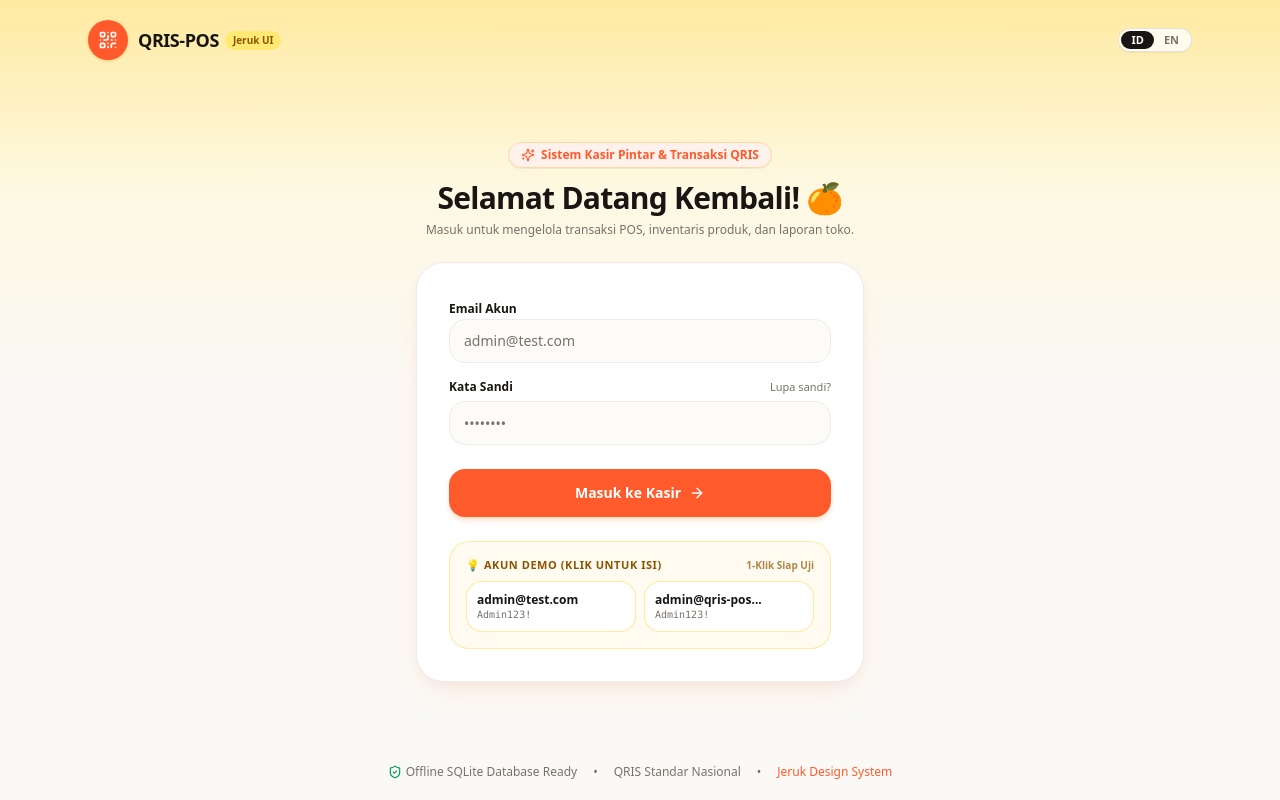
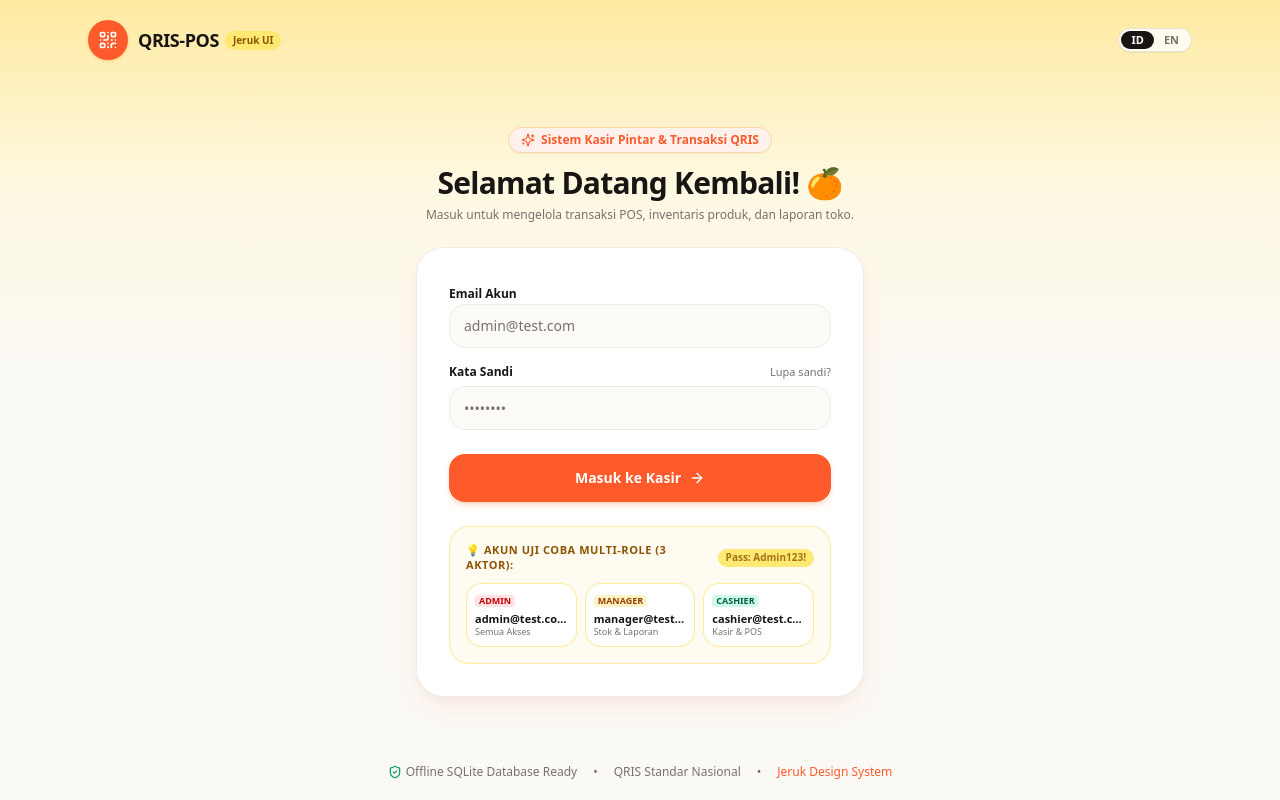
Before and after one commit to donnyusmarui/QRIS-POS, a React (Vite) app: page /login in a window 1280 px wide. Built offline with nearby package versions, Linux system fonts and the light colour scheme.

Commit message:
feat(auth): add manager and cashier accounts with 1-click multi-role login buttons

```diff
--- a/db/init-db.ts
+++ b/db/init-db.ts
@@ -152,17 +152,39 @@ async function main() {
   }
   console.log("  ✅ Default roles ready.")
 
-  console.log("👤 Creating default admin user...")
+  console.log("👤 Creating default accounts (Admin, Manager, Cashier)...")
   const hashedPassword = await bcryptjs.hash("Admin123!", 12)
+
+  // 1. Admin
   await client.execute({
-    sql: `INSERT OR IGNORE INTO users (id, email, password, full_name) VALUES (?, ?, ?, ?);`,
-    args: ["user_admin_default", "admin@qris-pos.local", hashedPassword, "Administrator"],
+    sql: `INSERT OR REPLACE INTO users (id, email, password, full_name) VALUES (?, ?, ?, ?);`,
+    args: ["user_admin_test", "admin@test.com", hashedPassword, "Administrator"],
   })
   await client.execute({
-    sql: `INSERT OR IGNORE INTO user_roles (id, user_id, role_id) VALUES (?, ?, ?);`,
-    args: ["ur_admin_default", "user_admin_default", "role_admin"],
+    sql: `INSERT OR REPLACE INTO user_roles (id, user_id, role_id) VALUES (?, ?, ?);`,
+    args: ["ur_admin_test", "user_admin_test", "role_admin"],
   })
-  console.log("  ✅ Admin: admin@qris-pos.local / Admin123!")
+
+  // 2. Manager
+  await client.execute({
+    sql: `INSERT OR REPLACE INTO users (id, email, password, full_name) VALUES (?, ?, ?, ?);`,
+    args: ["user_manager_test", "manager@test.com", hashedPassword, "Manajer Toko"],
+  })
+  await client.execute({
+    sql: `INSERT OR REPLACE INTO user_roles (id, user_id, role_id) VALUES (?, ?, ?);`,
+    args: ["ur_manager_test", "user_manager_test", "role_manager"],
+  })
+
+  // 3. Cashier
+  await client.execute({
+    sql: `INSERT OR REPLACE INTO users (id, email, password, full_name) VALUES (?, ?, ?, ?);`,
+    args: ["user_cashier_test", "cashier@test.com", hashedPassword, "Kasir Donny"],
+  })
+  await client.execute({
+    sql: `INSERT OR REPLACE INTO user_roles (id, user_id, role_id) VALUES (?, ?, ?);`,
+    args: ["ur_cashier_test", "user_cashier_test", "role_cashier"],
+  })
+  console.log("  ✅ Accounts ready: admin@test.com, manager@test.com, cashier@test.com (Pass: Admin123!)")
 
   console.log("📦 Seeding demo products...")
   for (const p of INITIAL_PRODUCTS) {
--- a/src/features/auth/LoginPage.tsx
+++ b/src/features/auth/LoginPage.tsx
@@ -128,36 +128,63 @@ export function LoginPage() {
               </button>
             </form>
 
-            {/* Quick Demo Fill Compartments (Jeruk Warm Peach Style) */}
-            <div className="mt-6 rounded-2xl border border-amber-200/70 bg-[#FFFBF0] p-4 text-xs space-y-2">
+            {/* Quick Demo Fill Compartments (Jeruk Warm Peach Style for 3 Roles) */}
+            <div className="mt-6 rounded-2xl border border-amber-200/70 bg-[#FFFBF0] p-4 text-xs space-y-2.5">
               <div className="flex items-center justify-between">
                 <span className="font-bold text-[#8C5400] text-[11px] uppercase tracking-wider">
-                  💡 Akun Demo (Klik untuk Isi)
+                  💡 Akun Uji Coba Multi-Role (3 Aktor):
                 </span>
-                <span className="text-[10px] text-[#8C5400]/70 font-semibold">1-Klik Siap Uji</span>
+                <span className="text-[10px] text-[#8C5400]/80 font-bold bg-[#FFE972] px-2 py-0.5 rounded-full">
+                  Pass: Admin123!
+                </span>
               </div>
-              <div className="grid grid-cols-2 gap-2">
+              <div className="grid grid-cols-3 gap-2">
+                {/* 1. Admin */}
                 <button
                   type="button"
                   onClick={() => {
                     setEmail("admin@test.com")
                     setPassword("Admin123!")
                   }}
-                  className="press-tactile rounded-xl border border-amber-200/80 bg-white p-2.5 text-left transition hover:border-[#FF5A2B] hover:shadow-2xs"
+                  className="press-tactile rounded-xl border border-amber-200/80 bg-white p-2 text-left transition hover:border-[#FF5A2B] hover:shadow-2xs group"
                 >
-                  <p className="font-bold text-[#181512] text-xs truncate">admin@test.com</p>
-                  <p className="text-[10px] text-muted-foreground font-mono">Admin123!</p>
+                  <span className="inline-block rounded bg-red-100 px-1 py-0.2 text-[9px] font-black text-red-700 uppercase">
+                    Admin
+                  </span>
+                  <p className="font-bold text-[#181512] text-[11px] truncate mt-1">admin@test.com</p>
+                  <p className="text-[9px] text-[#78716C]">Semua Akses</p>
                 </button>
+
+                {/* 2. Manager */}
                 <button
                   type="button"
                   onClick={() => {
-                    setEmail("admin@qris-pos.local")
+                    setEmail("manager@test.com")
                     setPassword("Admin123!")
                   }}
-                  className="press-tactile rounded-xl border border-amber-200/80 bg-white p-2.5 text-left transition hover:border-[#FF5A2B] hover:shadow-2xs"
+                  className="press-tactile rounded-xl border border-amber-200/80 bg-white p-2 text-left transition hover:border-[#FF5A2B] hover:shadow-2xs group"
                 >
-                  <p className="font-bold text-[#181512] text-xs truncate">admin@qris-pos...</p>
-                  <p className="text-[10px] text-muted-foreground font-mono">Admin123!</p>
+                  <span className="inline-block rounded bg-amber-100 px-1 py-0.2 text-[9px] font-black text-amber-800 uppercase">
+                    Manager
+                  </span>
+                  <p className="font-bold text-[#181512] text-[11px] truncate mt-1">manager@test.com</p>
+                  <p className="text-[9px] text-[#78716C]">Stok &amp; Laporan</p>
+                </button>
+
+                {/* 3. Cashier */}
+                <button
+                  type="button"
+                  onClick={() => {
+                    setEmail("cashier@test.com")
+                    setPassword("Admin123!")
+                  }}
+                  className="press-tactile rounded-xl border border-amber-200/80 bg-white p-2 text-left transition hover:border-[#FF5A2B] hover:shadow-2xs group"
+                >
+                  <span className="inline-block rounded bg-emerald-100 px-1 py-0.2 text-[9px] font-black text-emerald-800 uppercase">
+                    Cashier
+                  </span>
+                  <p className="font-bold text-[#181512] text-[11px] truncate mt-1">cashier@test.com</p>
+                  <p className="text-[9px] text-[#78716C]">Kasir &amp; POS</p>
                 </button>
               </div>
             </div>
```
Also changed, not shown: 1 other file (tests, documents, lock files or other folders).
